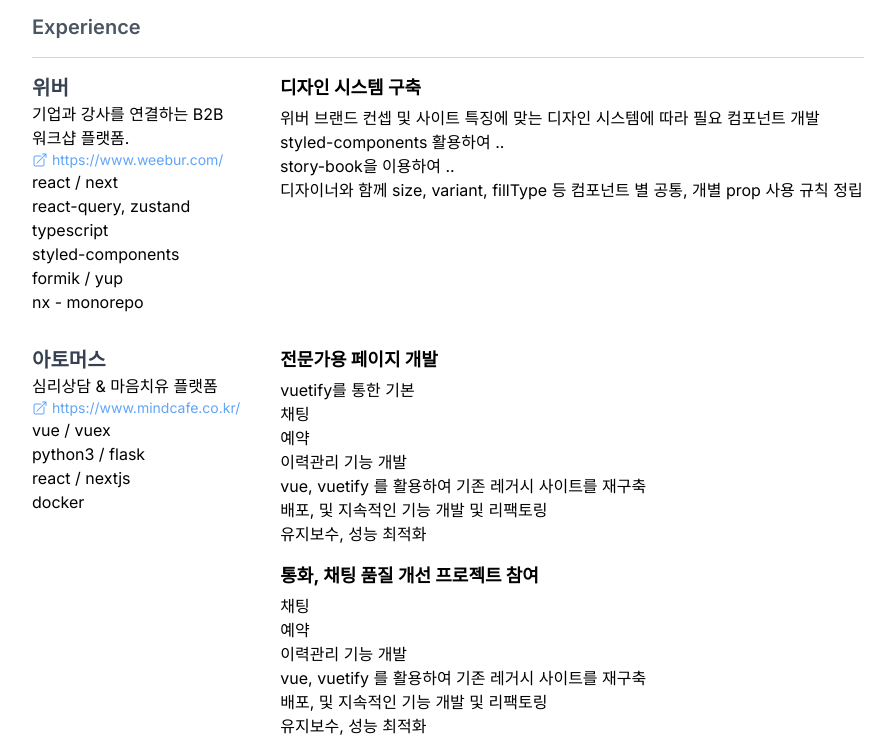
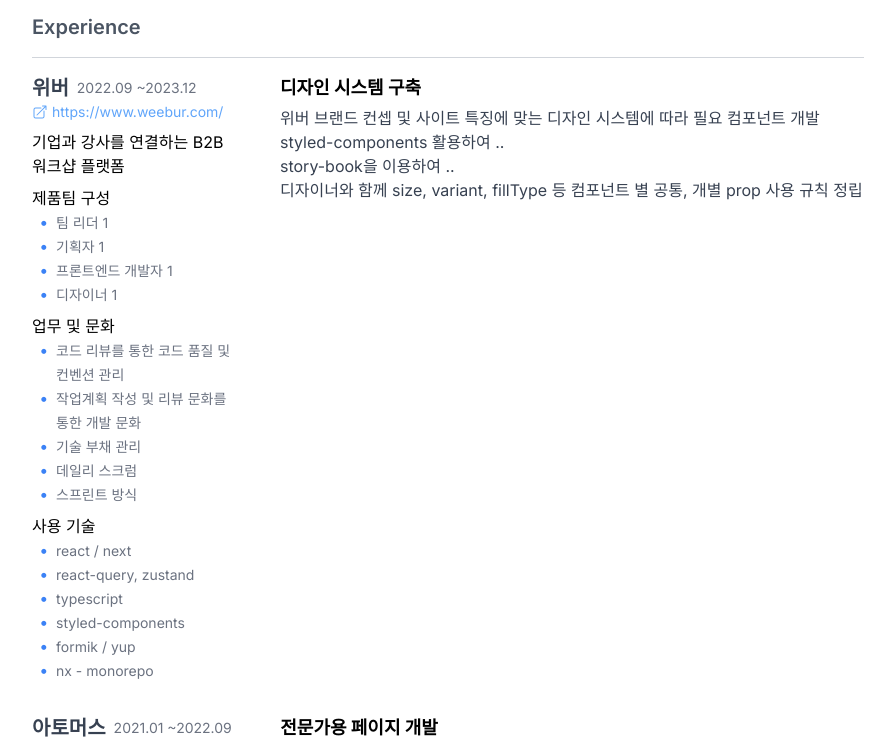
Before and after one commit to kimkyeseung/kimkyeseung-resume, a Next.js app: page / in a window 1280 px wide. Shown: the part 640-1383 px from the top of the page, without its empty margins (192-1087 px from the left). Built offline with nearby package versions, Linux system fonts and the light colour scheme.

Commit message:
🎨 회사정보 ui 개선 및 타입 구조 변경

```diff
--- /dev/null
+++ b/src/components/Experiences/Experience/Company/CompanyInfo.tsx
@@ -0,0 +1,34 @@
+import { DISPLAY_DATE_FORAMT } from '@/constants'
+import { Experience } from '@/types'
+import { Caption, CompanyName, Url } from '@/typography'
+import { ArrowTopRightOnSquareIcon } from '@heroicons/react/24/solid'
+import dayjs from 'dayjs'
+import { FC } from 'react'
+
+type Props = Pick<Experience, 'name' | 'joinedAt' | 'seperatedAt' | 'url'>
+
+export const CompanyInfo: FC<Props> = ({
+  name,
+  joinedAt,
+  seperatedAt,
+  url,
+}) => (
+  <div>
+    <div className="flex gap-2 items-center">
+      <CompanyName>{name}</CompanyName>
+      <Caption>
+        {dayjs(joinedAt).format(DISPLAY_DATE_FORAMT)} ~
+        {dayjs(seperatedAt).format(DISPLAY_DATE_FORAMT)}
+      </Caption>
+    </div>
+
+    {url && (
+      <a target="_blank" href={url}>
+        <Url className="flex gap-1 items-center">
+          <ArrowTopRightOnSquareIcon className="h-4 w-4" />
+          {url}
+        </Url>
+      </a>
+    )}
+  </div>
+)
--- /dev/null
+++ b/src/components/Experiences/Experience/Company/Descriptions.tsx
@@ -0,0 +1,25 @@
+import { Experience } from '@/types'
+import { Caption } from '@/typography'
+import { isEmpty } from 'lodash'
+import { FC } from 'react'
+
+interface Props {
+  items: Experience['descriptions']
+}
+
+export const Descriptions: FC<Props> = ({ items }) => {
+  return items.map((d, index) => (
+    <div key={index}>
+      <div>{d.title}</div>
+      {!isEmpty(d.details) && (
+        <ul>
+          {d.details?.map((t, index) => (
+            <li key={index}>
+              <Caption>{t}</Caption>
+            </li>
+          ))}
+        </ul>
+      )}
+    </div>
+  ))
+}
--- /dev/null
+++ b/src/components/Experiences/Experience/Company/Techs.tsx
@@ -0,0 +1,23 @@
+import { Experience } from '@/types'
+import { Caption } from '@/typography'
+import { isEmpty } from 'lodash'
+import { FC } from 'react'
+
+interface Props {
+  items: Required<Experience>['techs']
+}
+
+export const Techs: FC<Props> = ({ items }) => {
+  return (
+    <div>
+      <div>사용 기술</div>
+      <ul>
+        {items.map((t, index) => (
+          <li key={index}>
+            <Caption>{t}</Caption>
+          </li>
+        ))}
+      </ul>
+    </div>
+  )
+}
--- a/src/components/Experiences/Experience/Company/index.tsx
+++ b/src/components/Experiences/Experience/Company/index.tsx
@@ -1,37 +1,22 @@
-import { CompanyName, Url } from '@/typography'
 import type { Experience } from '@/types'
-import { ArrowTopRightOnSquareIcon } from '@heroicons/react/24/solid'
 import { FC } from 'react'
+import { isEmpty } from 'lodash'
+import { Descriptions } from './Descriptions'
+import { Techs } from './Techs'
+import { CompanyInfo } from './CompanyInfo'
 
 type Props = Omit<Experience, 'projects'>
 
 export const Company: FC<Props> = ({
-  name,
-  joinedAt,
-  seperatedAt,
-  description,
+  descriptions,
   techs = [],
-  url,
+  ...companyInfoProps
 }) => {
   return (
-    <div>
-      <CompanyName>{name}</CompanyName>
-      <div>{description}</div>
-      {url && (
-        <a target="_blank" href={url}>
-          <Url className="flex gap-1 items-center">
-            <ArrowTopRightOnSquareIcon className="h-4 w-4" />
-            {url}
-          </Url>
-        </a>
-      )}
-      {techs.length ? (
-        <ul>
-          {techs.map((t, index) => (
-            <li key={index}>{t}</li>
-          ))}
-        </ul>
-      ) : null}
+    <div className="flex flex-col gap-2">
+      <CompanyInfo {...companyInfoProps} />
+      <Descriptions items={descriptions} />
+      {!isEmpty(techs) && <Techs items={techs} />}
     </div>
   )
 }
--- a/src/components/Experiences/Experience/Projects/index.tsx
+++ b/src/components/Experiences/Experience/Projects/index.tsx
@@ -8,13 +8,15 @@
 
 export const Projects: FC<Props> = ({ items }) => {
   return (
-    <div className='flex flex-col gap-4'>
+    <div className="flex flex-col gap-4">
       {items.map((p, index) => (
         <div key={index}>
           <ProjectTitle>{p.title}</ProjectTitle>
           <div className="mt-1">
             {p.details.map((d, index) => (
-              <div key={index}>{d}</div>
+              <div key={index} className="text-gray-700">
+                {d}
+              </div>
             ))}
           </div>
         </div>
--- a/src/components/Experiences/Experience/index.tsx
+++ b/src/components/Experiences/Experience/index.tsx
@@ -1,7 +1,6 @@
 import { FC } from 'react'
 import { Projects } from './Projects'
 import { Experience as E } from '@/types'
-import { CompanyName } from '@/typography'
 import { Company } from './Company'
 
 interface Props extends E {}
--- a/src/components/Experiences/experiences.ts
+++ b/src/components/Experiences/experiences.ts
@@ -13,7 +13,23 @@
     ],
     joinedAt: '2022/09/20',
     seperatedAt: '2023/12/31',
-    description: '기업과 강사를 연결하는 B2B 워크샵 플랫폼.',
+    descriptions: [
+      { title: '기업과 강사를 연결하는 B2B 워크샵 플랫폼' },
+      {
+        title: '제품팀 구성',
+        details: ['팀 리더 1', '기획자 1', '프론트엔드 개발자 1', '디자이너 1'],
+      },
+      {
+        title: '업무 및 문화',
+        details: [
+          '코드 리뷰를 통한 코드 품질 및 컨벤션 관리',
+          '작업계획 작성 및 리뷰 문화를 통한 개발 문화',
+          '기술 부채 관리',
+          '데일리 스크럼',
+          '스프린트 방식',
+        ],
+      },
+    ],
     url: 'https://www.weebur.com/',
     projects: [
       {
@@ -29,7 +45,7 @@
   },
   {
     name: '아토머스',
-    description: '심리상담 & 마음치유 플랫폼',
+    descriptions: [{ title: '심리상담 & 마음치유 플랫폼' }],
     url: 'https://www.mindcafe.co.kr/',
     techs: ['vue / vuex', 'python3 / flask', 'react / nextjs', 'docker'],
     joinedAt: '2021/1/4',
@@ -88,7 +104,7 @@
   },
   {
     name: '부크크',
-    description: 'POD 기반 자가출판 플랫폼',
+    descriptions: [{ title: 'POD 기반 자가출판 플랫폼' }],
     joinedAt: '2019/6/10',
     seperatedAt: '2020/9/1',
     techs: ['react / redux', 'nodejs / express', 'mongodb / mongoose'],
--- a/src/components/Info/index.tsx
+++ b/src/components/Info/index.tsx
@@ -10,29 +10,29 @@
 
 export const Info = () => {
   return (
-    <ul className="flex gap-1 flex-col">
-      <li className="flex gap-2">
+    <div className="flex gap-1 flex-col">
+      <div className="flex gap-2">
         <CodeBracketSquareIcon className={`h-6 w-6 ${iconColor}`} />
         <a href={GITHUB_URL} target="_blank">
           {GITHUB_URL}
         </a>
-      </li>
-      <li className="flex gap-2">
+      </div>
+      <div className="flex gap-2">
         <EnvelopeIcon className={`h-6 w-6 ${iconColor}`} />
         <a href={`mailto:${EMAIL}`} target="_blank">
           {EMAIL}
         </a>
-      </li>
-      <li className="flex gap-2">
+      </div>
+      <div className="flex gap-2">
         <PhoneIcon className={`h-6 w-6 ${iconColor}`} />
         <a href={`tel:${EMAIL}`} target="_blank">
           {PHONE_NUMBER}
         </a>
-      </li>
-      <li className="flex gap-2">
+      </div>
+      <div className="flex gap-2">
         <HomeModernIcon className={`h-6 w-6 ${iconColor}`} />
         {ADDRESS}
-      </li>
-    </ul>
+      </div>
+    </div>
   )
 }
--- a/src/constants.ts
+++ b/src/constants.ts
@@ -2,3 +2,5 @@
 export const PHONE_NUMBER = '010 - 2848 - 9508'
 export const GITHUB_URL = 'https://github.com/kimkyeseung'
 export const ADDRESS = '서울 영등포구 당산동'
+
+export const DISPLAY_DATE_FORAMT = 'YYYY.MM'
--- a/src/styles/globals.css
+++ b/src/styles/globals.css
@@ -8,6 +8,18 @@
   --background-end-rgb: 255, 255, 255;
 }
 
+ul {
+  padding-left: 24px;
+}
+ul li::before {
+  content: '\2022';
+  color: rgb(59 130 246);
+  font-weight: bold;
+  display: inline-block;
+  width: 1em;
+  margin-left: -1em;
+}
+
 @media (prefers-color-scheme: dark) {
   :root {
     --foreground-rgb: 255, 255, 255;
--- a/src/typography/index.tsx
+++ b/src/typography/index.tsx
@@ -37,10 +37,13 @@
 export const Url = ({ className, ...props }: any) => (
   <span
     {...props}
-    className={classNames([
-      'text-sm',
-      'text-blue-400',
-      className,
-    ])}
+    className={classNames(['text-sm', 'text-blue-400', className])}
   />
 )
+
+export const Caption = ({ className, ...props }: any) => (
+  <span
+    {...props}
+    className={classNames(['text-sm', 'text-gray-500', className])}
+  />
+)
```
Also changed, not shown: src/types/index.ts (+6 -1 lines).
